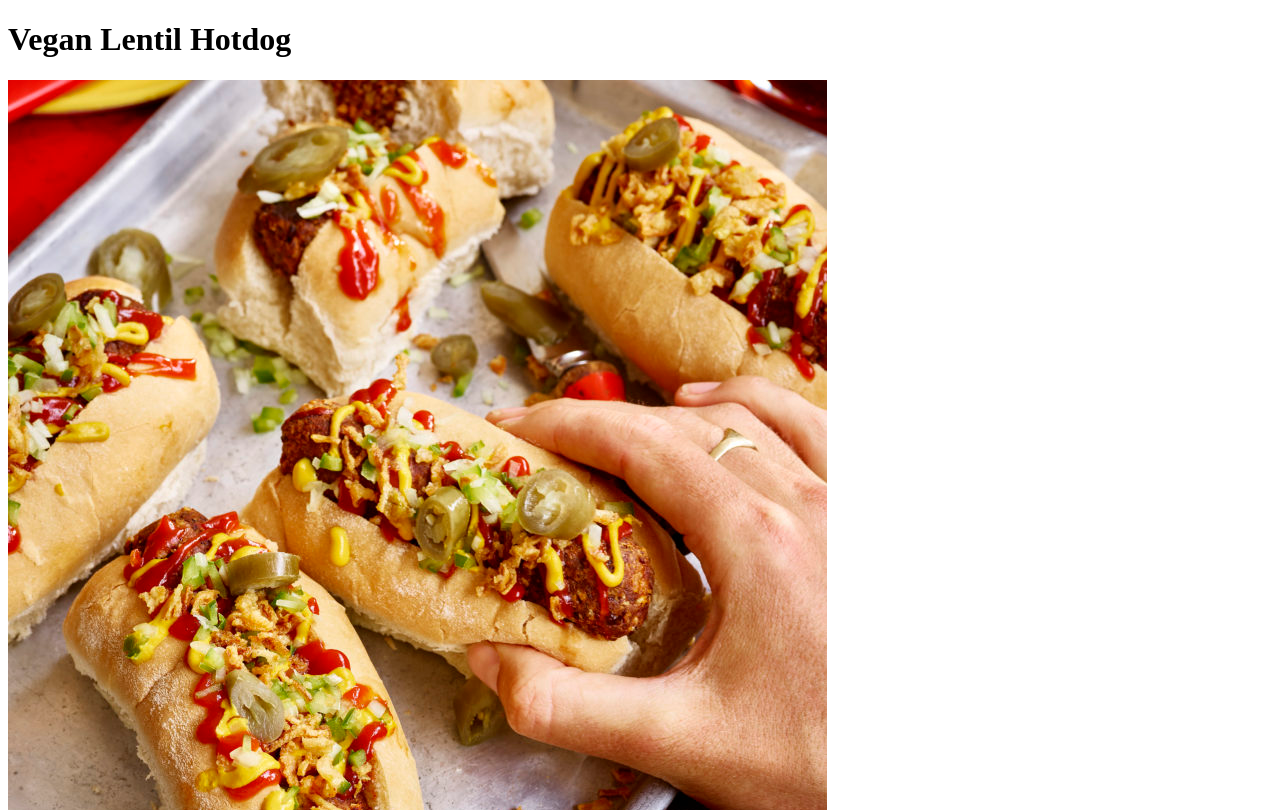
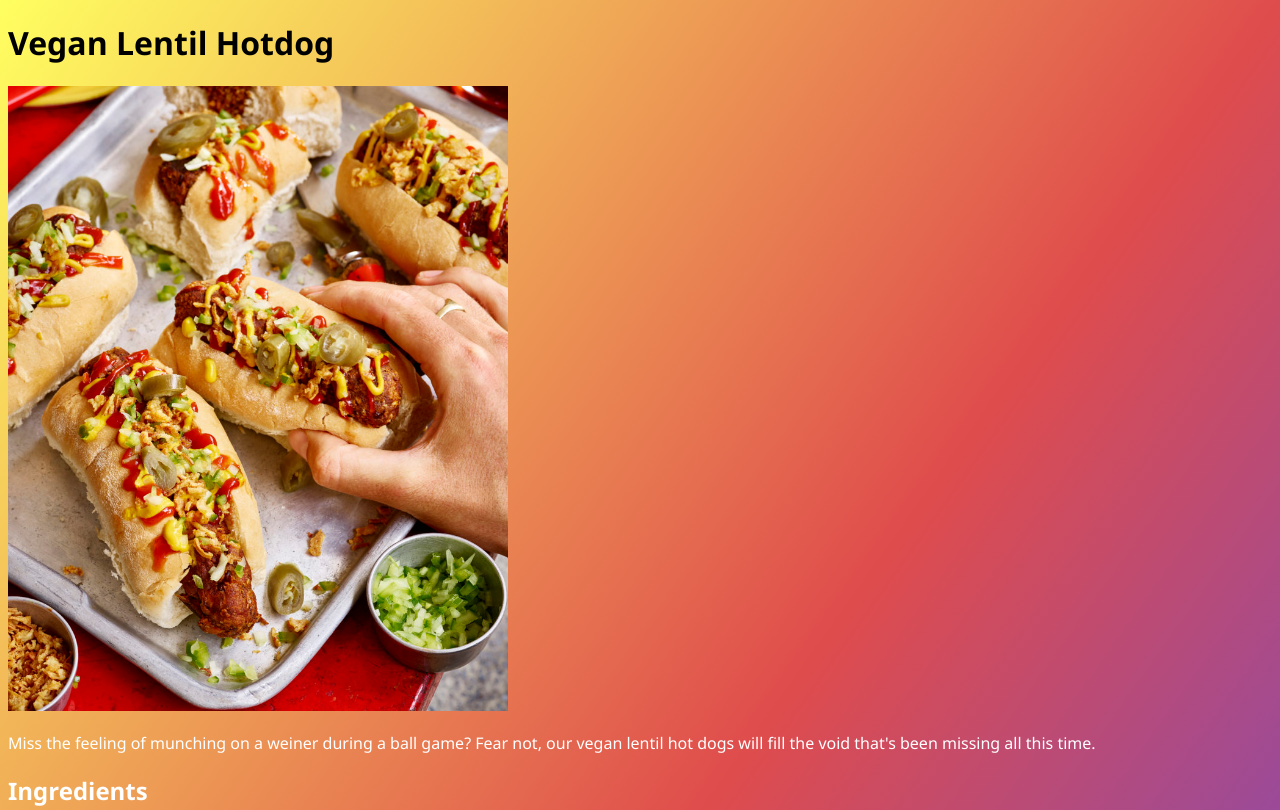
Before and after one commit to wizardofcmd/odin-recipes, a plain HTML site: page recipes/lentil-hotdog.html in a window 1280 px wide. Shown: the top 810 px of the page. Drawn offline with Linux system fonts and the light colour scheme.

Commit message:
Add styling to recipe pages

```diff
--- /dev/null
+++ b/css/styles.css
@@ -0,0 +1,21 @@
+body {
+    font-family:'Segoe UI', Tahoma, Geneva, Verdana, sans-serif;
+    background-image: linear-gradient(to bottom right, rgb(255, 255, 96), rgb(223, 76, 76), rgb(72, 72, 247));
+    background-repeat: no-repeat;
+    color: white;
+}
+
+h1,
+a,
+ul .home-links {
+    color: black;
+}
+
+ol{
+    font-weight: 100;
+}
+
+#hotdog-img {
+    max-width: 500px;
+    height: auto;
+}
--- a/recipes/lentil-hotdog.html
+++ b/recipes/lentil-hotdog.html
@@ -4,11 +4,12 @@
 <head>
     <meta charset="UTF-8">
     <title>Lentil Hotdog</title>
+    <link rel="stylesheet" href="../css/styles.css">
 </head>
 
-<body>
+<body class="home-bg">
     <h1>Vegan Lentil Hotdog</h1>
-    <img src="../images/lentil-hotdog.jpg"
+    <img id="hotdog-img" src="../images/lentil-hotdog.jpg"
         alt="Vegan lentil hot dogs topped with mustard, ketchup, crispy onions and jalapenos">
     <p>Miss the feeling of munching on a weiner during a ball game? Fear not,
         our vegan lentil hot dogs will fill the void that's been missing all this time.
```
Also changed, not shown: index.html (+7 -3 lines), recipes/pumpkin-pancakes.html (+1 -0 lines), recipes/tikka-masala.html (+1 -0 lines).
